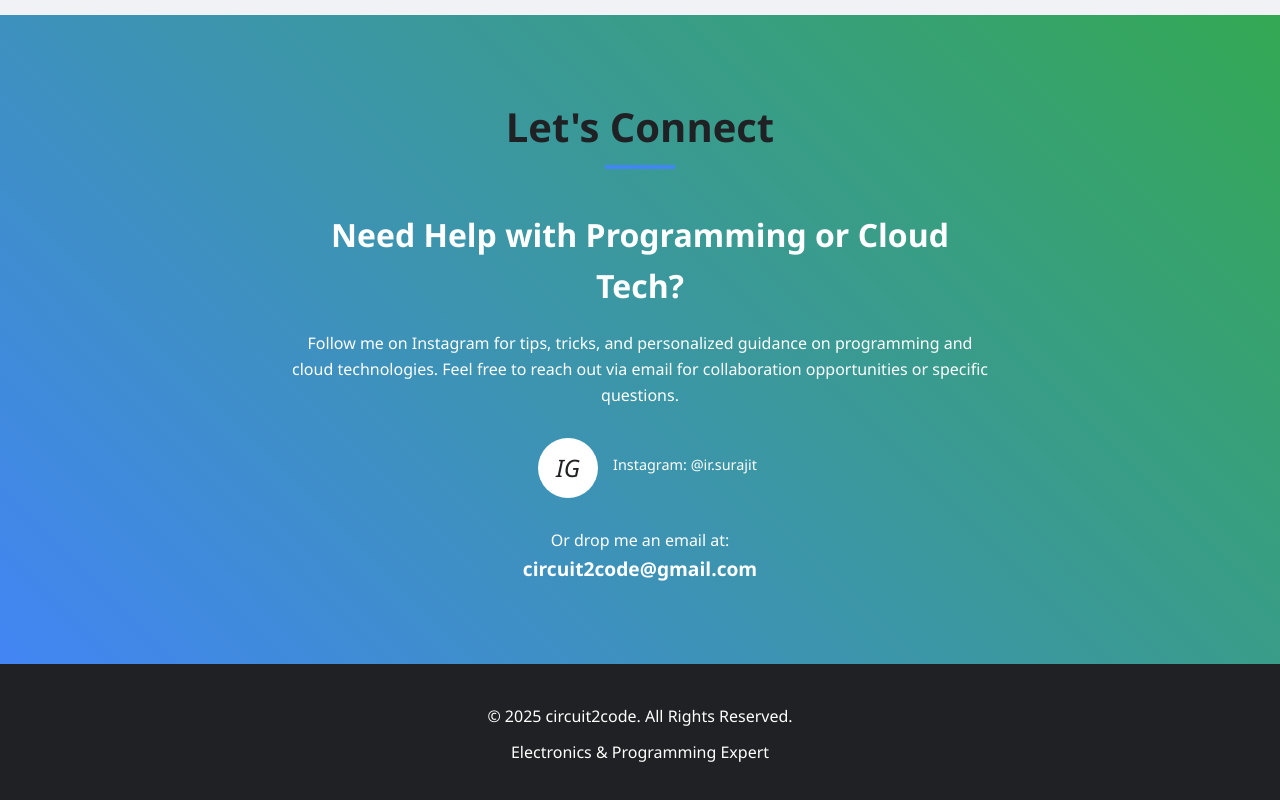
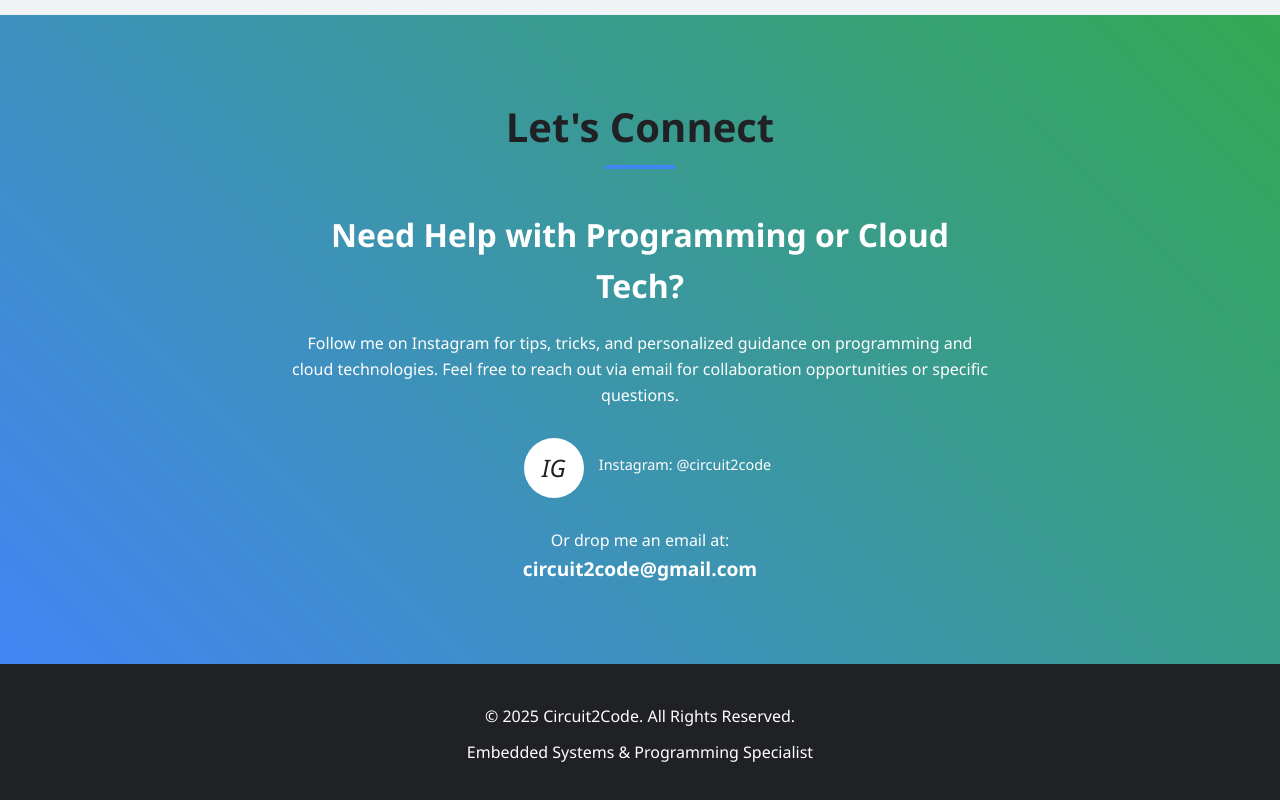
Before and after one commit to circuit2code/circuit2code.github.io, a plain HTML site: page index.html in a window 1280 px wide. Shown: the part 1716-2516 px from the top of the page. Drawn offline with Linux system fonts and the light colour scheme.

Commit message:
Update index.html

```diff
--- a/index.html
+++ b/index.html
@@ -11,7 +11,7 @@
     <header>
         <div class="container">
             <nav>
-                <a href="#" class="logo">Cicuit2<span>Code</span></a>
+                <a href="#" class="logo">Circuit2<span>Code</span></a>
                 <ul class="nav-links">
                     <li><a href="#about">About</a></li>
                     <li><a href="#channels">My Channel</a></li>
@@ -93,7 +93,7 @@
                     <a href="https://www.instagram.com/ir.surajit?igsh=Nm41amt1ZG4zdmNn" class="social-link" target="_blank">
                         <i>IG</i>
                     </a>
-                    <div class="social-text">Instagram: @ir.surajit</div>
+                    <div class="social-text">Instagram: @circuit2code</div>
                 </div>
 
                 <p style="margin-top: 30px;">Or drop me an email at:</p>
@@ -106,8 +106,8 @@
     <footer>
         <div class="container">
             <div class="footer-content">
-                <p>© 2025 circuit2code. All Rights Reserved.</p>
-                <p>Electronics & Programming Expert</p>
+                <p>© 2025 Circuit2Code. All Rights Reserved.</p>
+                <p>Embedded Systems & Programming Specialist</p>
             </div>
         </div>
     </footer>
```
